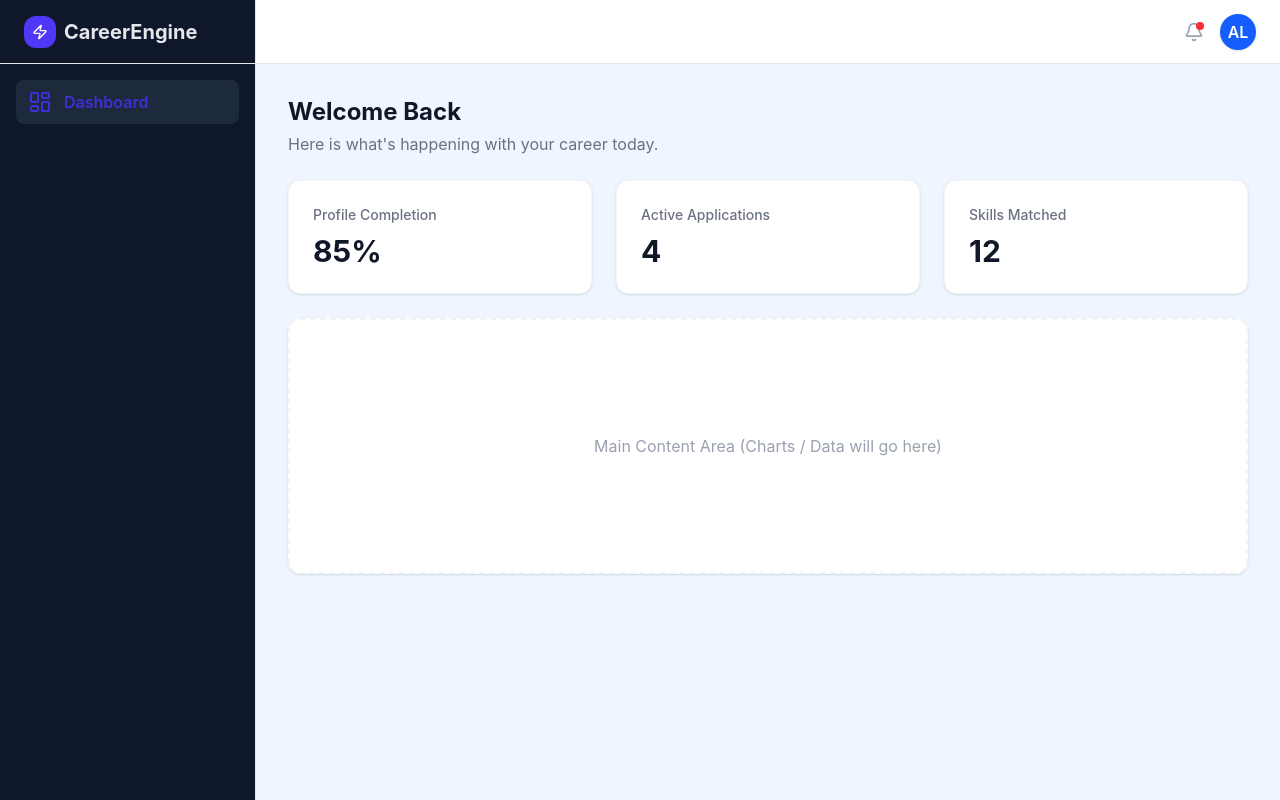
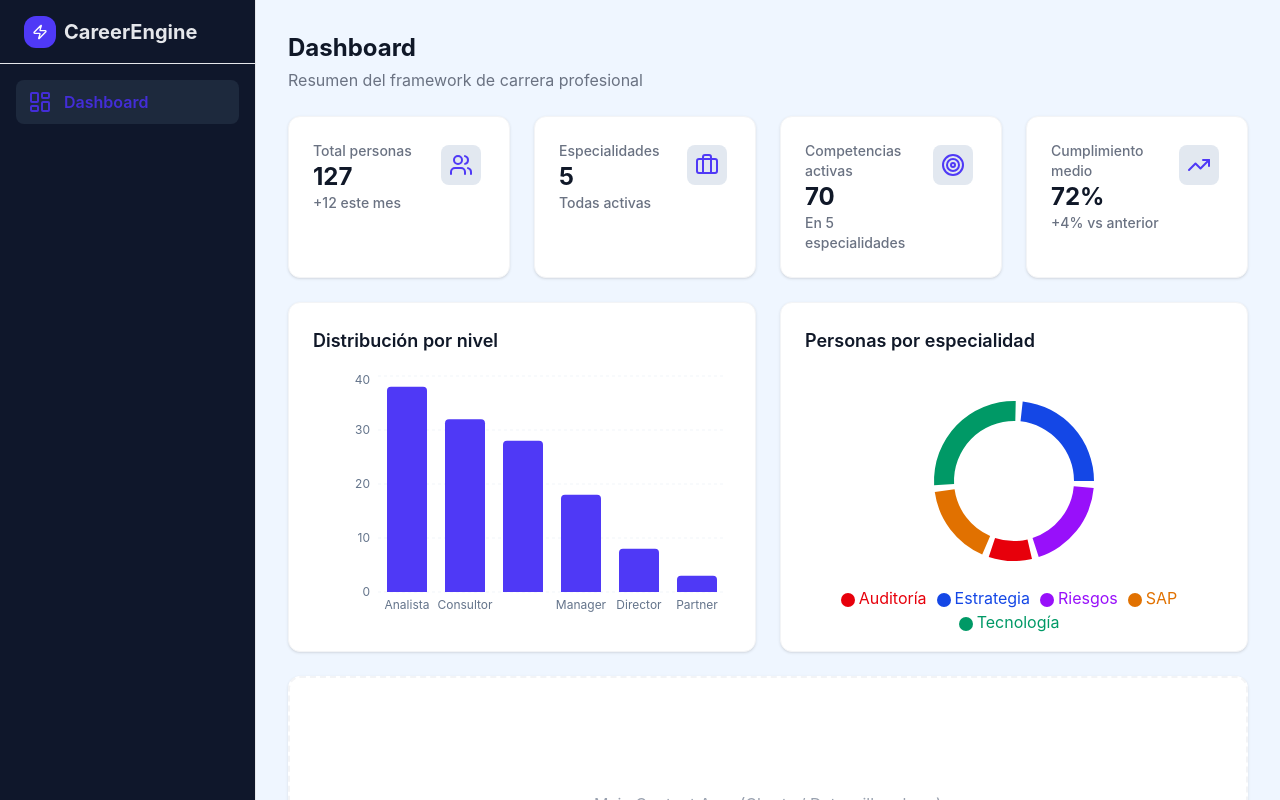
Before and after one commit to AlbertoAliagaCalzado/career-compass, a React (Vite) app: page /dashboard in a window 1280 px wide. Built offline with nearby package versions, Linux system fonts and the light colour scheme.

Commit message:
FEAT: Charts

```diff
--- a/package.json
+++ b/package.json
@@ -13,7 +13,8 @@
     "lucide-react": "^0.577.0",
     "react": "^19.2.0",
     "react-dom": "^19.2.0",
-    "react-router-dom": "^7.13.1"
+    "react-router-dom": "^7.13.1",
+    "recharts": "^3.7.0"
   },
   "devDependencies": {
     "@eslint/js": "^9.39.1",
--- a/src/layouts/DashboardLayout.jsx
+++ b/src/layouts/DashboardLayout.jsx
@@ -44,23 +44,6 @@ export default function DashboardLayout() {
       </aside>
 
       <div className="flex-1 flex flex-col overflow-hidden">
-
-        <header className="h-16 bg-white border-b border-gray-200 flex items-center justify-between px-4 sm:px-6">
-          <button className="md:hidden text-gray-500 hover:text-gray-700">
-            <Menu className="w-6 h-6" />
-          </button>
-
-          <div className="flex-1 flex justify-end items-center space-x-4">
-            <button className="text-gray-400 hover:text-gray-600 transition-colors relative">
-              <Bell className="w-5 h-5" />
-              <span className="absolute top-0 right-0 w-2 h-2 bg-red-500 rounded-full"></span>
-            </button>
-            <div className="w-9 h-9 rounded-full bg-blue-600 flex items-center justify-center text-white font-semibold shadow-sm cursor-pointer">
-              AL
-            </div>
-          </div>
-        </header>
-
         <main className="flex-1 overflow-y-auto p-4 sm:p-6 lg:p-8">
           <Outlet />
         </main>
--- a/src/pages/DashboardHome.jsx
+++ b/src/pages/DashboardHome.jsx
@@ -1,24 +1,137 @@
+import { Briefcase, Target, TrendingUp, Users } from "lucide-react";
+import { Bar, BarChart, CartesianGrid, Cell, Legend, Pie, PieChart, ResponsiveContainer, Tooltip, XAxis, YAxis } from "recharts";
+
 export default function DashboardHome() {
+  const specialtyData = [
+    { name: 'Analista', total: 38 },
+    { name: 'Consultor', total: 32 },
+    { name: 'Consultor Sr.', total: 28 },
+    { name: 'Manager', total: 18 },
+    { name: 'Director', total: 8 },
+    { name: 'Partner', total: 3 },
+  ];
+
+  const statusData = [
+    { name: 'Estrategia', value: 40, fill: 'oklch(48.8% 0.243 264.376)' },
+    { name: 'Tecnología', value: 45, fill: 'oklch(59.6% 0.145 163.225)' },
+    { name: 'SAP', value: 28, fill: 'oklch(66.6% 0.179 58.318)' },
+    { name: 'Auditoría', value: 15, fill: 'oklch(57.7% 0.245 27.325)' },
+    { name: 'Riesgos', value: 32, fill: 'oklch(55.8% 0.288 302.321)' },
+  ];
+
   return (
     <div className="w-full space-y-6">
       <div>
-        <h2 className="text-2xl font-bold text-gray-900">Welcome Back</h2>
-        <p className="text-gray-500 mt-1">Here is what's happening with your career today.</p>
+        <h2 className="text-2xl font-bold text-gray-900">Dashboard</h2>
+        <p className="text-gray-500 mt-1">Resumen del framework de carrera profesional</p>
       </div>
 
-      <div className="grid grid-cols-1 md:grid-cols-3 gap-6">
+      <div className="grid grid-cols-1 md:grid-cols-4 gap-6">
         <div className="bg-white p-6 rounded-xl shadow-sm border border-gray-100">
-          <h3 className="text-sm font-medium text-gray-500">Profile Completion</h3>
-          <p className="text-3xl font-bold text-gray-900 mt-2">85%</p>
+          <div className="flex flex-row">
+            <div className="flex-1">
+
+              <h3 className="text-sm font-medium text-gray-500">Total personas</h3>
+              <p className="text-2xl font-bold text-gray-900">127</p>
+              <h4 className="text-sm font-medium text-gray-500">+12 este mes</h4>
+            </div>
+            <div className="p-1">
+              <div className="p-2 rounded-lg bg-slate-200">
+                <Users className="w-6 h-6 text-primary-600" />
+              </div>
+            </div>
+          </div>
         </div>
         <div className="bg-white p-6 rounded-xl shadow-sm border border-gray-100">
-          <h3 className="text-sm font-medium text-gray-500">Active Applications</h3>
-          <p className="text-3xl font-bold text-gray-900 mt-2">4</p>
+          <div className="flex flex-row">
+            <div className="flex-1">
+
+              <h3 className="text-sm font-medium text-gray-500">Especialidades</h3>
+              <p className="text-2xl font-bold text-gray-900">5</p>
+              <h4 className="text-sm font-medium text-gray-500">Todas activas</h4>
+            </div>
+            <div className="p-1">
+              <div className="p-2 rounded-lg bg-slate-200">
+                <Briefcase className="w-6 h-6 text-primary-600" />
+              </div>
+            </div>
+          </div>
         </div>
         <div className="bg-white p-6 rounded-xl shadow-sm border border-gray-100">
-          <h3 className="text-sm font-medium text-gray-500">Skills Matched</h3>
-          <p className="text-3xl font-bold text-gray-900 mt-2">12</p>
+          <div className="flex flex-row">
+            <div className="flex-1">
+
+              <h3 className="text-sm font-medium text-gray-500">Competencias activas</h3>
+              <p className="text-2xl font-bold text-gray-900">70</p>
+              <h4 className="text-sm font-medium text-gray-500">En 5 especialidades</h4>
+            </div>
+            <div className="p-1">
+              <div className="p-2 rounded-lg bg-slate-200">
+                <Target className="w-6 h-6 text-primary-600" />
+              </div>
+            </div>
+          </div>
         </div>
+        <div className="bg-white p-6 rounded-xl shadow-sm border border-gray-100">
+          <div className="flex flex-row">
+            <div className="flex-1">
+
+              <h3 className="text-sm font-medium text-gray-500">Cumplimiento medio</h3>
+              <p className="text-2xl font-bold text-gray-900">72%</p>
+              <h4 className="text-sm font-medium text-gray-500">+4% vs anterior</h4>
+            </div>
+            <div className="p-1">
+              <div className="p-2 rounded-lg bg-slate-200">
+                <TrendingUp className="w-6 h-6 text-primary-600" />
+              </div>
+            </div>
+          </div>
+        </div>
+      </div>
+
+      <div className="grid grid-cols-1 lg:grid-cols-2 gap-6">
+        <div className="bg-white p-6 rounded-xl shadow-sm border border-gray-100">
+          <h3 className="text-lg font-semibold text-gray-900 mb-4">Distribución por nivel</h3>
+          <div className="h-64 w-full">
+            <ResponsiveContainer width="100%" height="100%">
+              <BarChart data={specialtyData}>
+                <CartesianGrid strokeDasharray="3 3" vertical={false} stroke="#f1f5f9" />
+                <XAxis dataKey="name" axisLine={false} tickLine={false} tick={{ fill: '#64748b', fontSize: 12 }} />
+                <YAxis axisLine={false} tickLine={false} tick={{ fill: '#64748b', fontSize: 12 }} />
+                <Tooltip
+                  cursor={{ fill: '#f8fafc' }}
+                  contentStyle={{ borderRadius: '8px', border: 'none', boxShadow: '0 4px 6px -1px rgb(0 0 0 / 0.1)' }}
+                />
+                <Bar dataKey="total" className="fill-primary-600" radius={[4, 4, 0, 0]} barSize={40} />
+              </BarChart>
+            </ResponsiveContainer>
+          </div>
+        </div>
+
+        <div className="bg-white p-6 rounded-xl shadow-sm border border-gray-100">
+          <h3 className="text-lg font-semibold text-gray-900 mb-4">Personas por especialidad</h3>
+          <div className="h-64 w-full">
+            <ResponsiveContainer width="100%" height="100%">
+              <PieChart>
+                <Pie
+                  data={statusData}
+                  cx="50%"
+                  cy="50%"
+                  innerRadius={60}
+                  outerRadius={80}
+                  paddingAngle={5}
+                  dataKey="value"
+                  stroke="none"
+                />
+                <Tooltip
+                  contentStyle={{ borderRadius: '8px', border: 'none', boxShadow: '0 10px 15px -3px rgb(0 0 0 / 0.1)' }}
+                />
+                <Legend verticalAlign="bottom" height={36} iconType="circle" />
+              </PieChart>
+            </ResponsiveContainer>
+          </div>
+        </div>
+
       </div>
 
       <div className="bg-white p-6 rounded-xl shadow-sm border-gray-100 h-64 flex items-center justify-center text-gray-400 border-dashed border-2">
```
Also changed, not shown: 1 other file (tests, documents, lock files or other folders).
